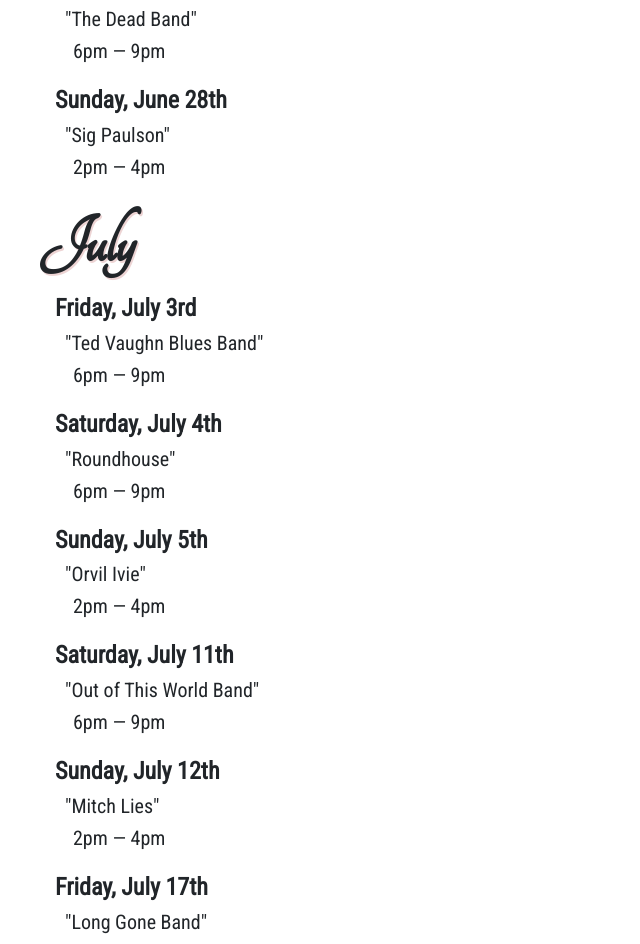
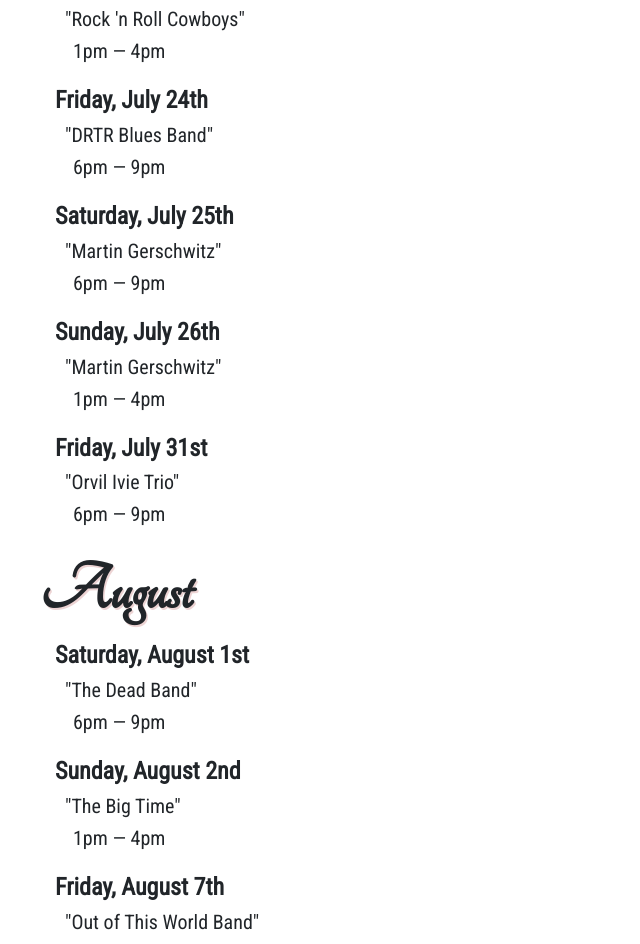
Before and after one commit to erikNeville/redgate, a React (Create React App) app: page /events in a window 1280 px wide. Shown: the part 566-1510 px from the top of the page, without its empty margins (0-640 px from the left). Built offline with nearby package versions, Linux system fonts and the light colour scheme.

Commit message:
update july through late october

```diff
--- a/src/components/events_forsale/events/Events.js
+++ b/src/components/events_forsale/events/Events.js
@@ -77,7 +77,7 @@ const Month = styled.div`
 `;
 
 const Events = ({ events }) => {
-  const { may, june, july, august, september } = events.month;
+  const { july, august, september } = events.month;
 
   return (
     <EventsWrapper>
@@ -87,21 +87,20 @@ const Events = ({ events }) => {
 
       <div className='event-info'>
         <Month>
-          <h3>June</h3>
-        </Month>
-        <EventList event={june} />
-        <Month>
           <h3>July</h3>
         </Month>
         <EventList event={july} />
+
         <Month>
           <h3>August</h3>
         </Month>
         <EventList event={august} />
+
         <Month>
           <h3>September</h3>
         </Month>
         <EventList event={september} />
+
         <br />
       </div>
     </EventsWrapper>
--- a/src/screens/Events/EventsScreen.js
+++ b/src/screens/Events/EventsScreen.js
@@ -5,11 +5,10 @@ import { ScreenContainer } from '../../components/containers/ScreenContainer';
 import { connect } from 'react-redux';
 
 const EventsScreen = ({ events }) => {
-  const { june, july, august, september } = events.month;
+  const { july, august, september } = events.month;
   return (
     <BodyContainer>
       <ScreenContainer>
-        <EventList event={june} />
         <EventList event={july} />
         <EventList event={august} />
         <EventList event={september} />
--- a/src/store/reducers/eventReducer.js
+++ b/src/store/reducers/eventReducer.js
@@ -2,98 +2,15 @@ const initState = {
   // TODO: incorporate link to artist site if available
   events: {
     month: {
-      june: [
-        {
-          id: 7,
-          date: '20th',
-          day: 'Saturday',
-          month: 'June',
-          start: '6pm',
-          end: '9pm',
-          title: '"Orvil Ivie / Mike Renwick Duo"',
-        },
-        {
-          id: 8,
-          date: '21st',
-          day: 'Sunday',
-          month: 'June',
-          start: '2pm',
-          end: '4pm',
-          title: '"Sig Paulson"',
-        },
-        {
-          id: 9,
-          date: '26th',
-          day: 'Friday',
-          month: 'June',
-          start: '6pm',
-          end: '9pm',
-          title: '"Joanne Broh Blues"',
-        },
-        {
-          id: 10,
-          date: '27th',
-          day: 'Saturday',
-          month: 'June',
-          start: '6pm',
-          end: '9pm',
-          title: '"The Dead Band"',
-        },
-        {
-          id: 11,
-          date: '28th',
-          day: 'Sunday',
-          month: 'June',
-          start: '2pm',
-          end: '4pm',
-          title: '"Sig Paulson"',
-        },
-      ],
       july: [
-        {
-          id: 1,
-          date: '3rd',
-          day: 'Friday',
-          month: 'July',
-          start: '6pm',
-          end: '9pm',
-          title: '"Ted Vaughn Blues Band"',
-        },
-        {
-          id: 2,
-          date: '4th',
-          day: 'Saturday',
-          month: 'July',
-          start: '6pm',
-          end: '9pm',
-          title: '"Roundhouse"',
-        },
-        {
-          id: 11,
-          date: '5th',
-          day: 'Sunday',
-          month: 'July',
-          start: '2pm',
-          end: '4pm',
-          title: '"Orvil Ivie"',
-        },
-        {
-          id: 3,
-          date: '11th',
-          day: 'Saturday',
-          month: 'July',
-          start: '6pm',
-          end: '9pm',
-          title: '"Out of This World Band"',
-        },
         {
           id: 4,
           date: '12th',
           day: 'Sunday',
           month: 'July',
-          start: '2pm',
+          start: '1pm',
           end: '4pm',
-          title: '"Mitch Lies"',
+          title: '"Rewind"',
         },
         {
           id: 12,
@@ -102,7 +19,7 @@ const initState = {
           month: 'July',
           start: '6pm',
           end: '9pm',
-          title: '"Long Gone Band"',
+          title: '"Long Time Gone Band"',
         },
         {
           id: 5,
@@ -111,7 +28,7 @@ const initState = {
           month: 'July',
           start: '6pm',
           end: '9pm',
-          title: '"Martin Gerschwitz"',
+          title: '"Joanne Broh Band"',
         },
         {
           id: 6,
@@ -120,7 +37,7 @@ const initState = {
           month: 'July',
           start: '1pm',
           end: '4pm',
-          title: '"Martin Gerschwitz"',
+          title: '"Rock \'n Roll Cowboys"',
         },
         {
           id: 7,
@@ -138,7 +55,16 @@ const initState = {
           month: 'July',
           start: '6pm',
           end: '9pm',
-          title: '"Joanne Broh Band"',
+          title: '"Martin Gerschwitz"',
+        },
+        {
+          id: 9,
+          date: '26th',
+          day: 'Sunday',
+          month: 'July',
+          start: '1pm',
+          end: '4pm',
+          title: '"Martin Gerschwitz"',
         },
         {
           id: 10,
@@ -159,6 +85,15 @@ const initState = {
           start: '6pm',
           end: '9pm',
           title: '"The Dead Band"',
+        },
+        {
+          id: 11,
+          date: '2nd',
+          day: 'Sunday',
+          month: 'August',
+          start: '1pm',
+          end: '4pm',
+          title: '"The Big Time"',
         },
         {
           id: 2,
@@ -207,6 +142,33 @@ const initState = {
           title: '"Ted Vaughn Blues Band"',
         },
         {
+          id: 12,
+          date: '16th',
+          day: 'Sunday',
+          month: 'August',
+          start: '2pm',
+          end: '4pm',
+          title: '"Mitch Lies"',
+        },
+        {
+          id: 13,
+          date: '21st',
+          day: 'Friday',
+          month: 'August',
+          start: '6pm',
+          end: '9pm',
+          title: '"The Big Time"',
+        },
+        {
+          id: 14,
+          date: '22nd',
+          day: 'Saturday',
+          month: 'August',
+          start: '6pm',
+          end: '9pm',
+          title: '"Roundhouse"',
+        },
+        {
           id: 9,
           date: '28th',
           day: 'Friday',
@@ -224,8 +186,26 @@ const initState = {
           end: '9pm',
           title: '"Orvil Ivie / Mike Renwick Duo"',
         },
+        {
+          id: 15,
+          date: '30th',
+          day: 'Sunday',
+          month: 'August',
+          start: '2pm',
+          end: '4pm',
+          title: '"Greg Ernst"',
+        },
       ],
       september: [
+        {
+          id: 1,
+          date: '4th',
+          day: 'Friday',
+          month: 'September',
+          start: '6pm',
+          end: '9pm',
+          title: '"Roundhouse"',
+        },
         {
           id: 2,
           date: '5th',
@@ -234,6 +214,15 @@ const initState = {
           start: '6pm',
           end: '9pm',
           title: '"Ted Vaughn Blues Band"',
+        },
+        {
+          id: 9,
+          date: '6th',
+          day: 'Sunday',
+          month: 'September',
+          start: '1pm',
+          end: '4pm',
+          title: '"Wine Club Party"',
         },
         {
           id: 3,
@@ -252,6 +241,15 @@ const initState = {
           start: '6pm',
           end: '9pm',
           title: '"The Dead Band"',
+        },
+        {
+          id: 10,
+          date: '13th',
+          day: 'Sunday',
+          month: 'September',
+          start: '2pm',
+          end: '4pm',
+          title: '"Steve Yant"',
         },
         {
           id: 6,
```
